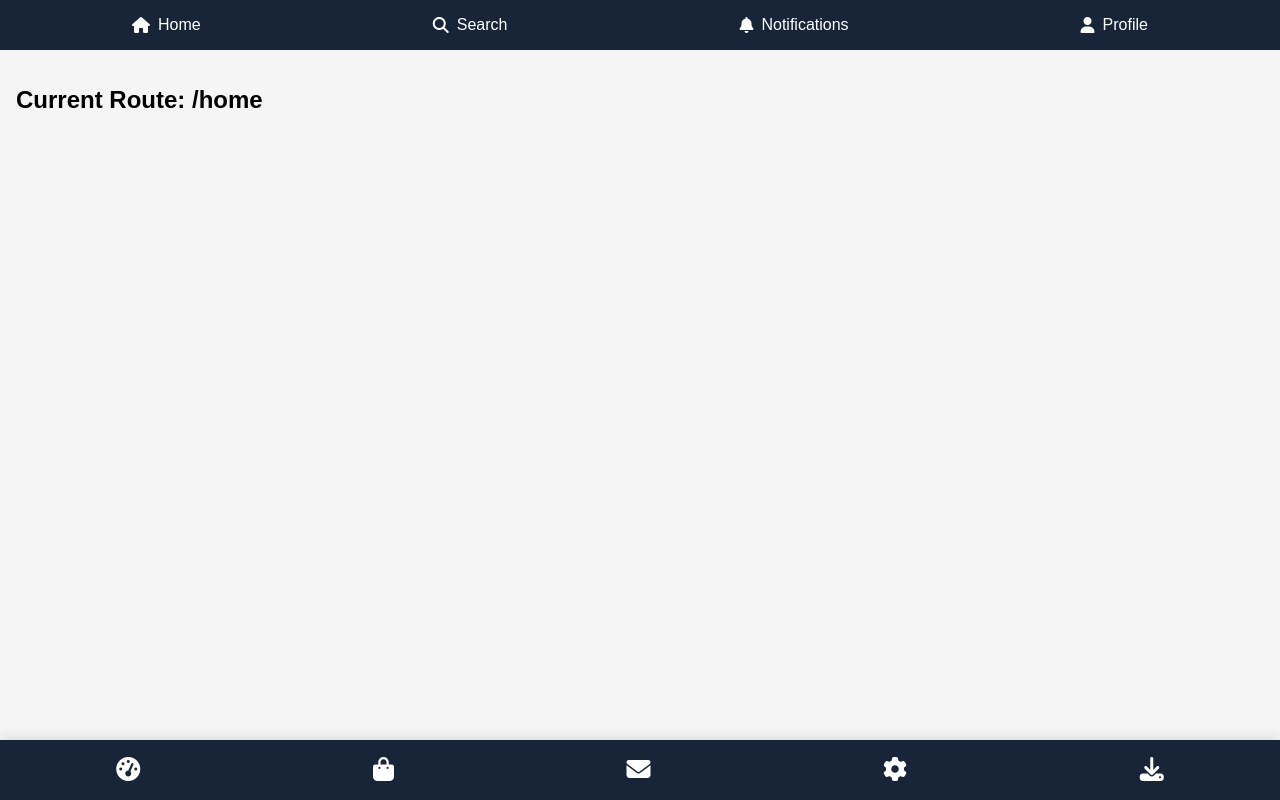
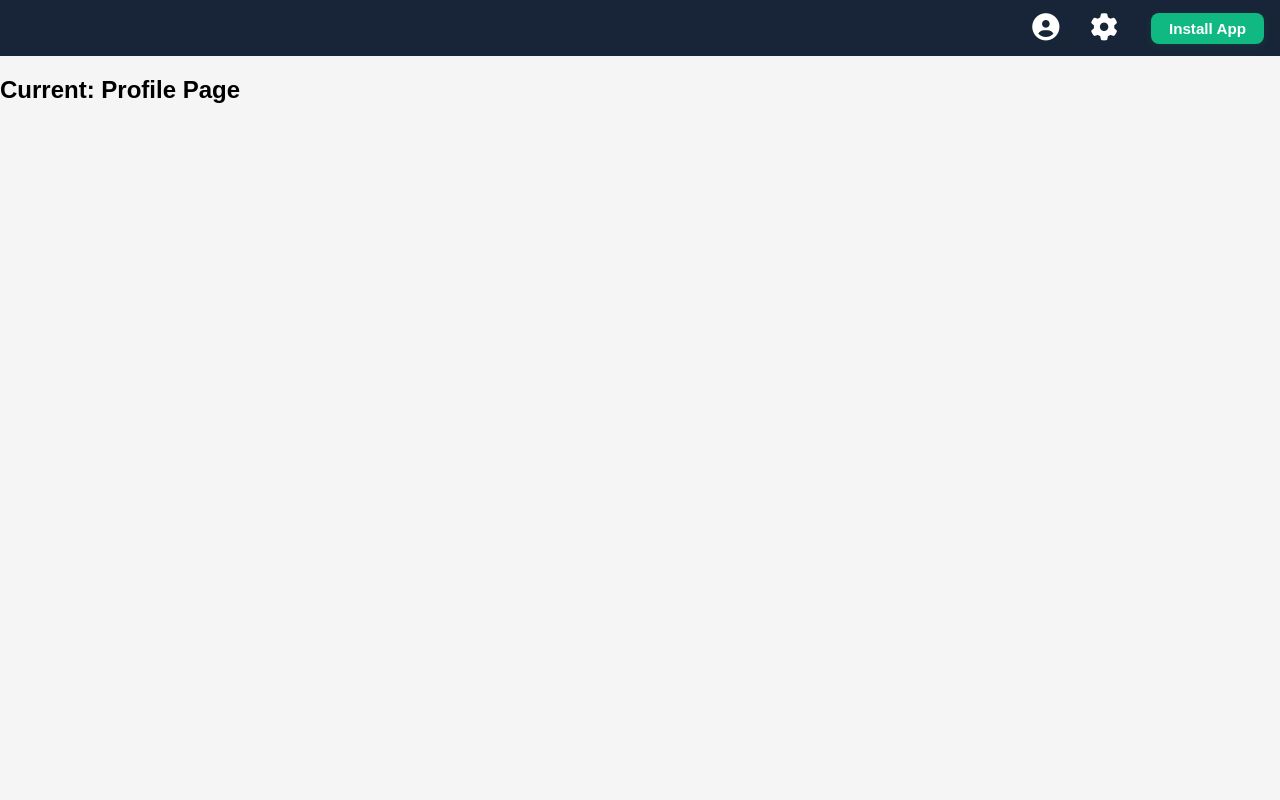
Before and after one commit to Akhil80git/fistReattest, a React (Vite) app: page / in a window 1280 px wide. Built offline with nearby package versions, Linux system fonts and the light colour scheme.

Commit message:
Kuch change kiya hai

```diff
--- a/src/App.jsx
+++ b/src/App.jsx
@@ -1,27 +1,39 @@
-import React, { useState } from 'react';
+import React, { useEffect, useState } from 'react';
 import './App.css';
 import Nav from './co/Nav';
-import FooterNav from './co/FooterNav';
 
 export default function App() {
-  const [route, setRoute] = useState('/home');
+  const [route, setRoute] = useState('/profile');
+  const [deferredPrompt, setDeferredPrompt] = useState(null);
+
+  useEffect(() => {
+    if ('serviceWorker' in navigator) {
+      navigator.serviceWorker.register('/sw.js').catch(() => {});
+    }
+    const handler = (e) => { e.preventDefault(); setDeferredPrompt(e); };
+    window.addEventListener('beforeinstallprompt', handler);
+    return () => window.removeEventListener('beforeinstallprompt', handler);
+  }, []);
 
   function handleNavigate(path) {
     setRoute(path);
   }
 
-  function handleDownload() {
-    alert("Download action chala! Yahan aap APK ya file ka link laga sakte hain.");
+  function handleInstallApp() {
+    if (!deferredPrompt) {
+      alert('Install prompt not available! Make sure your PWA setup is correct.');
+      return;
+    }
+    deferredPrompt.prompt();
+    deferredPrompt.userChoice.then(() => setDeferredPrompt(null));
   }
 
   return (
     <div>
-      <Nav onNavigate={handleNavigate} />
-      <main style={{minHeight:'75vh', padding:'1rem'}}>
-        <h2>Current Route: {route}</h2>
-        {/* Apni route ke hisaab se UI dikha sakte hain */}
+      <Nav onNavigate={handleNavigate} installApp={handleInstallApp} />
+      <main>
+        <h2>Current: {route === '/profile' ? 'Profile Page' : 'Settings Page'}</h2>
       </main>
-      <FooterNav onNavigate={handleNavigate} onDownload={handleDownload} />
     </div>
   );
 }
--- a/src/co/Nav.css
+++ b/src/co/Nav.css
@@ -1,18 +1,53 @@
-.nav {
-  display: flex;
-  background: #182538;
-  padding: 1rem;
-  justify-content: space-around;
-  align-items: center;
-}
-.nav a {
-  color: white;
-  font-size: 1rem;
+.custom-topnav {
   display: flex;
   align-items: center;
-  gap: 0.5rem;
-  text-decoration: none;
+  justify-content: flex-end;
+  background: #182538;
+  padding: 0.7rem 1rem;
+  gap: 1rem;
 }
-.nav a:hover, .nav a.active {
+
+.icon-btn {
+  background: none;
+  border: none;
+  color: #fff;
+  font-size: 1.7rem;
+  cursor: pointer;
+  margin-right: 0.2rem;
+  transition: color 0.2s;
+}
+.icon-btn:hover {
   color: #10b981;
 }
+
+.install-box-btn {
+  background: #10b981;
+  color: #fff;
+  border: none;
+  padding: 7px 18px;
+  font-size: 0.95rem;
+  font-weight: 600;
+  border-radius: 8px;
+  margin-left: 0.5rem;
+  cursor: pointer;
+  box-shadow: 0 2px 8px rgba(16,185,129,0.10);
+  transition: background 0.2s;
+}
+.install-box-btn:hover {
+  background: #059669;
+}
+
+/* Responsive: nav sticks to top, items spaced out on small screens */
+@media (max-width: 600px) {
+  .custom-topnav {
+    padding: 0.5rem 0.5rem;
+    gap: 0.6rem;
+  }
+  .icon-btn {
+    font-size: 1.3rem;
+  }
+  .install-box-btn {
+    padding: 5px 13px;
+    font-size: 0.8rem;
+  }
+}
--- a/src/co/Nav.jsx
+++ b/src/co/Nav.jsx
@@ -1,13 +1,18 @@
 import React from 'react';
 import './Nav.css';
 
-export default function Nav({ onNavigate }) {
+export default function Nav({ onNavigate, installApp }) {
   return (
-    <nav className="nav">
-      <a onClick={() => onNavigate('/home')}><i className="fas fa-home"></i> Home</a>
-      <a onClick={() => onNavigate('/search')}><i className="fas fa-search"></i> Search</a>
-      <a onClick={() => onNavigate('/notifications')}><i className="fas fa-bell"></i> Notifications</a>
-      <a onClick={() => onNavigate('/profile')}><i className="fas fa-user"></i> Profile</a>
+    <nav className="nav custom-topnav">
+      <button className="icon-btn" onClick={() => onNavigate('/profile')} aria-label="Profile">
+        <i className="fas fa-user-circle"></i>
+      </button>
+      <button className="icon-btn" onClick={() => onNavigate('/settings')} aria-label="Settings">
+        <i className="fas fa-cog"></i>
+      </button>
+      <button className="install-box-btn" onClick={installApp}>
+        Install App
+      </button>
     </nav>
   );
 }
```
